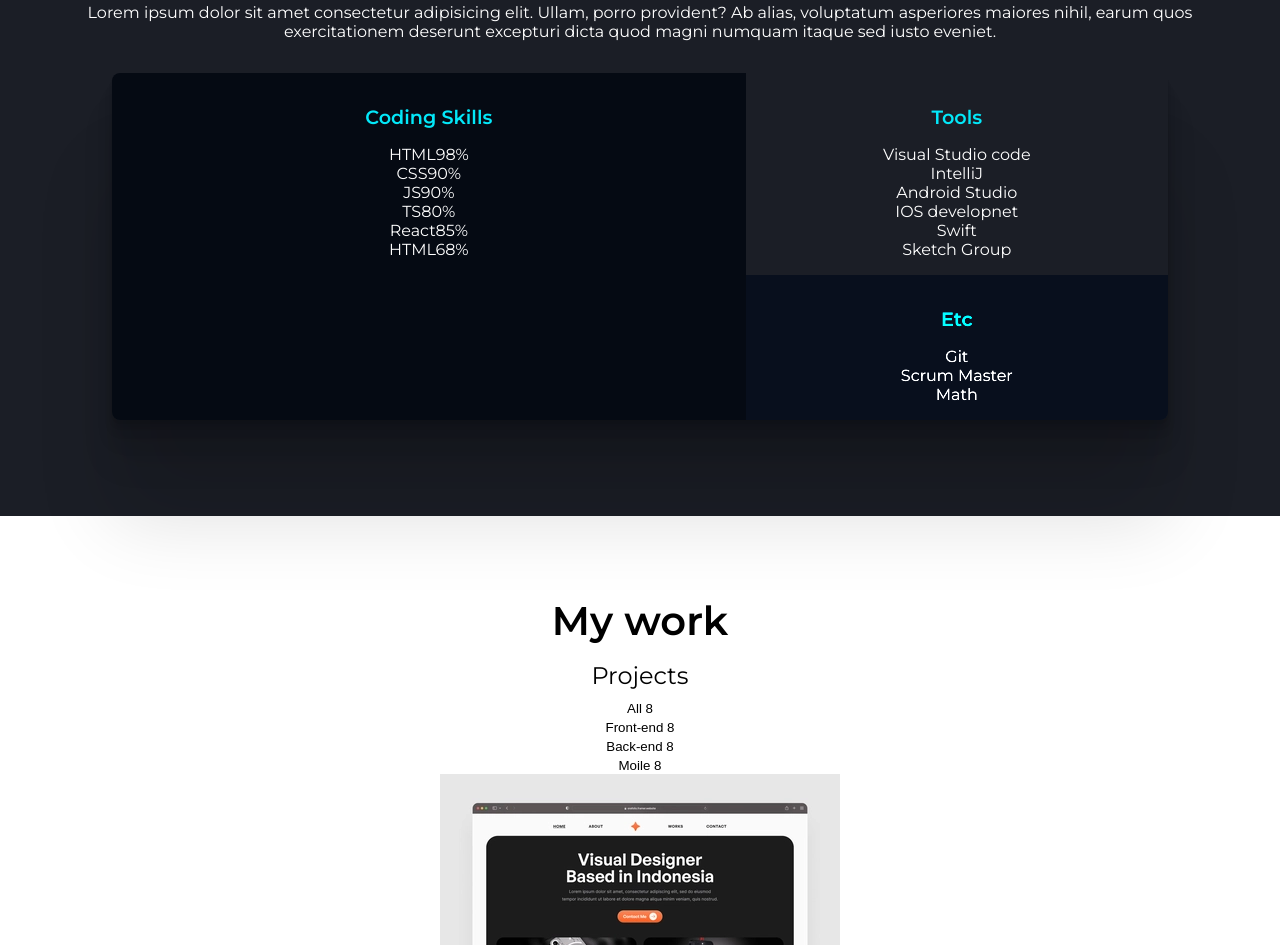
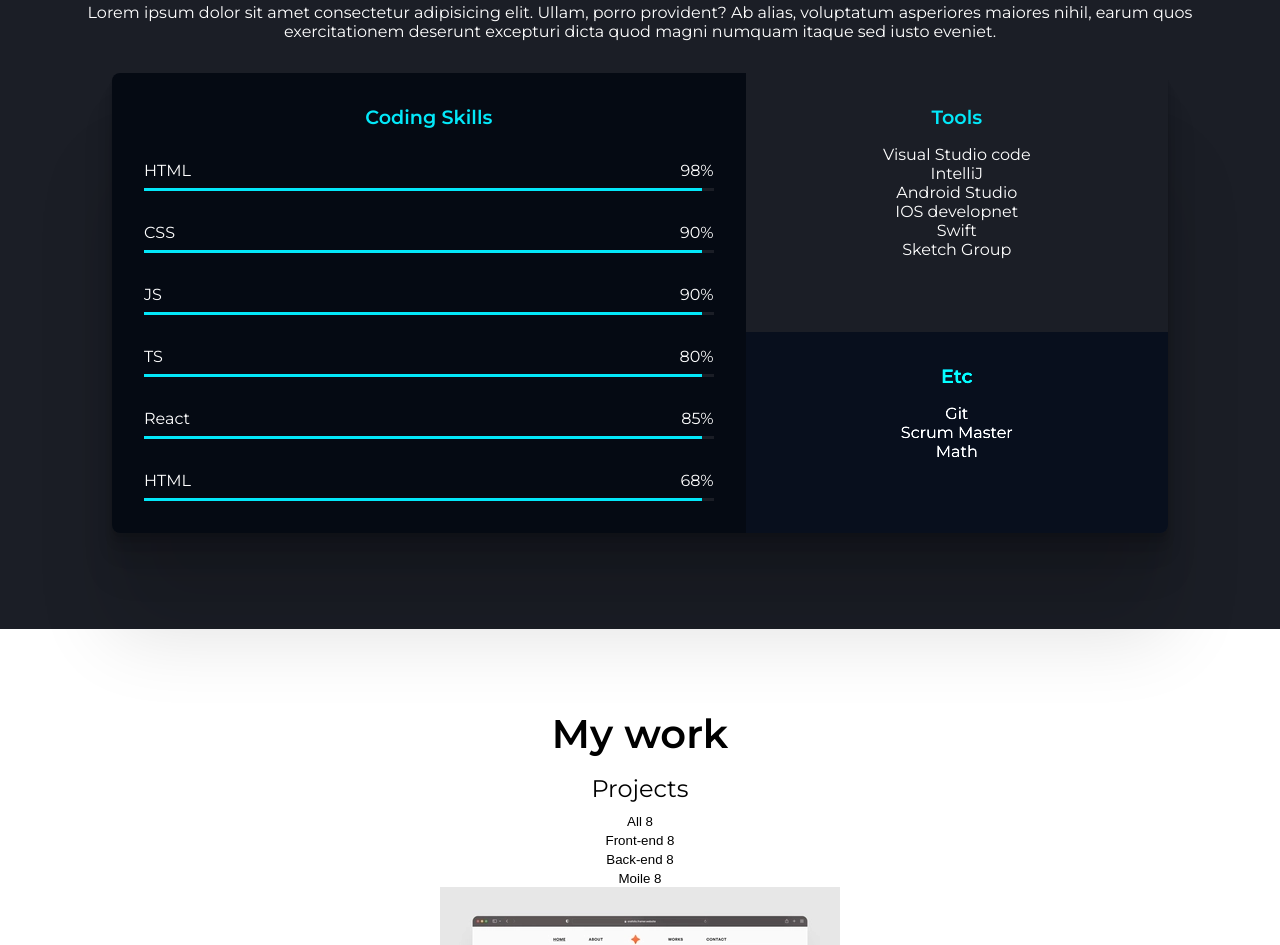
Before and after one commit to Ryan-Nam/portfolio-ryan, a plain HTML site: page index.html in a window 1280 px wide. Shown: the part 1600-2545 px from the top of the page. Drawn offline with Linux system fonts and the light colour scheme.

Commit message:
Add CSS-skills-Bar

```diff
--- a/css/style.css
+++ b/css/style.css
@@ -260,3 +260,28 @@ button:focus {
   background-color: var(--color-primary);
   filter: brightness(150%);
 }
+
+.bar {
+    display: flex;
+    flex-direction: column;
+    padding: 1rem;
+    gap: 0.5rem;
+
+
+}
+
+.bar__metadata {
+    display: flex;
+    justify-content: space-between;
+}
+
+.bar__bg {
+    width: 100%;
+    height: 3px;
+    background-color: var(--color-primary-variant);
+}
+
+.bar__value {
+    background-color: var(--color-accent);
+    height: 3px;;
+}
--- a/index.html
+++ b/index.html
@@ -129,29 +129,29 @@
             <section class="skills__coding">
               <h3 class="skills__title">Coding Skills</h3>
               <ul>
-                <li>
-                  <div><span>HTML</span><span>98%</span></div>
-                  <div><div style="width: 98%"></div></div>
+                <li class="bar">
+                  <div class="bar__metadata"><span>HTML</span><span>98%</span></div>
+                  <div class="bar__bg"><div class="bar__value" style="width: 98%"></div></div>
                 </li>
-                <li>
-                  <div><span>CSS</span><span>90%</span></div>
-                  <div><div style="width: 98%"></div></div>
+                <li class="bar">
+                  <div class="bar__metadata"><span>CSS</span><span>90%</span></div>
+                  <div class="bar__bg"><div class="bar__value" style="width: 98%"></div></div>
                 </li>
-                <li>
-                  <div><span>JS</span><span>90%</span></div>
-                  <div><div style="width: 98%"></div></div>
+                <li class="bar">
+                  <div class="bar__metadata"><span>JS</span><span>90%</span></div>
+                  <div class="bar__bg"><div class="bar__value" style="width: 98%"></div></div>
                 </li>
-                <li>
-                  <div><span>TS</span><span>80%</span></div>
-                  <div><div style="width: 98%"></div></div>
+                <li class="bar">
+                  <div class="bar__metadata"><span>TS</span><span>80%</span></div>
+                  <div class="bar__bg"><div class="bar__value" style="width: 98%"></div></div>
                 </li>
-                <li>
-                  <div><span>React</span><span>85%</span></div>
-                  <div><div style="width: 98%"></div></div>
+                <li class="bar">
+                  <div class="bar__metadata"><span>React</span><span>85%</span></div>
+                  <div class="bar__bg"><div class="bar__value" style="width: 98%"></div></div>
                 </li>
-                <li>
-                  <div><span>HTML</span><span>68%</span></div>
-                  <div><div style="width: 98%"></div></div>
+                <li class="bar">
+                  <div class="bar__metadata"><span>HTML</span><span>68%</span></div>
+                  <div class="bar__bg"><div class="bar__value" style="width: 98%"></div></div>
                 </li>
               </ul>
             </section>
```
